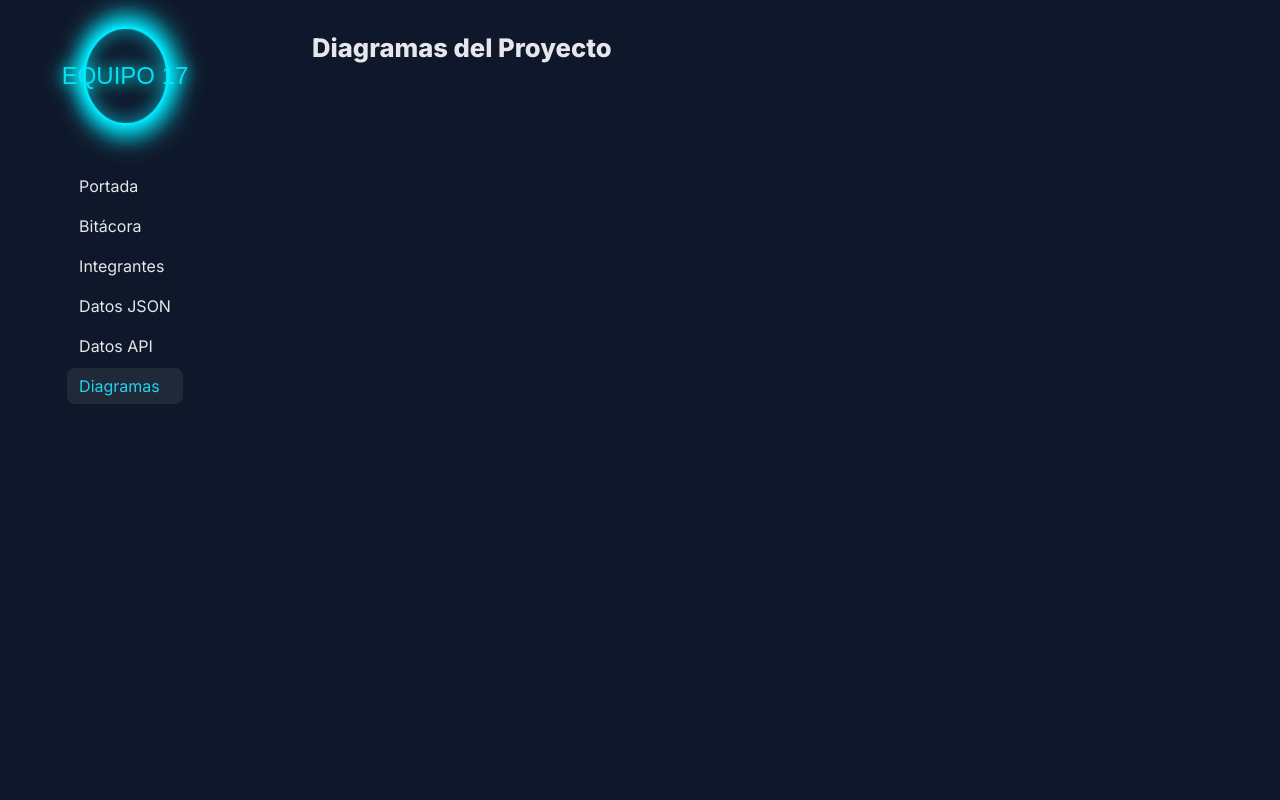
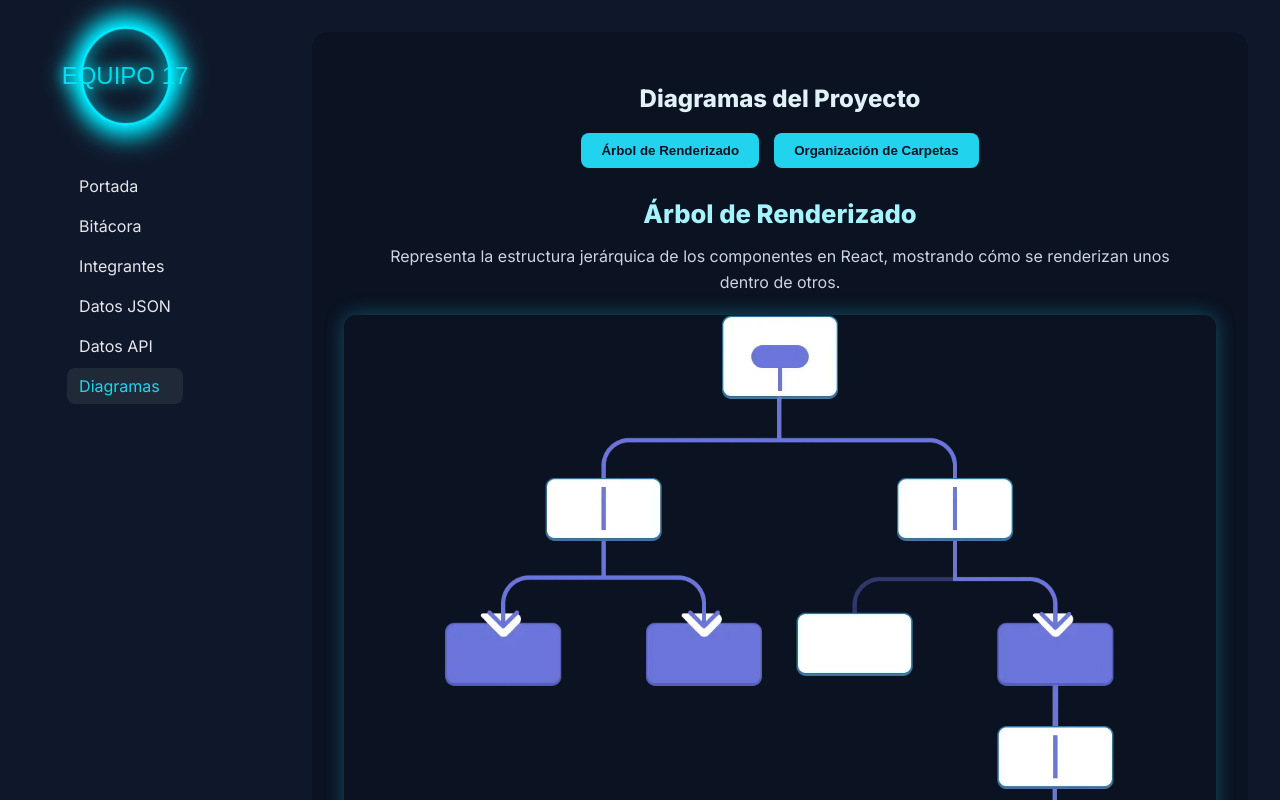
Before and after one commit to GabyA0714/TP2_React_SPA_Equipo5, a React (Vite) app: page /diagramas in a window 1280 px wide. Shown: the top 800 px of the page. Built offline with nearby package versions, Linux system fonts and the light colour scheme.

Commit message:
Diagramas estilos

```diff
--- a/src/pages/Diagramas.css
+++ b/src/pages/Diagramas.css
@@ -1,19 +1,54 @@
-.diagramContainer {
-    display: flex;
-    flex-direction: column;
-    align-items: center;
-    margin: 20px;
+.diagramas-section {
+    background-color: #0b1222;
+    padding: 2rem;
+    border-radius: 16px;
+    margin: 0 auto;
+}
+.diagramas-title {
+    text-align: center;
+    color: #e2f1f8;
+    margin-bottom: 20px;
 }
 
-.diagramImage {
+.diagramas-buttons {
+    display: flex;
+    justify-content: center;
+    gap: 15px;
+    margin-top: 20px;
+}
+.diagramas-buttons button {
+    padding: 10px 20px;
+    border: none;
+    border-radius: 8px;
+    background-color: #22d3ee;
+    color: #0b1222;
+    cursor: pointer;
+    font-weight: bold;
+
+}
+.diagramas-buttons button:hover {
+    background-color: #1fb8cc;
+}
+.diagrama-content {
+    margin-top: 30px;
+    text-align: center;
+    color: #cbd5e1;
+}
+
+.diagrama-content h2 {
+    color: #a5f3fc;
+    margin-bottom: 15px;
+}
+
+.diagrama-content p {
+    max-width: 800px;
+    margin: 0 auto 20px;
+    line-height: 1.6;
+}
+
+.diagrama-content img {
     max-width: 100%;
     height: auto;
-    margin-bottom: 20px;
-    border: 1px solid #ccc;
-    box-shadow: 2px 2px 8px rgba(0, 0, 0, 0.1);
+    border-radius: 12px;
+    box-shadow: 0 0 20px #22d3ee55;
 }
-
-.diagramCaption {
-    font-size: 1rem;
-    color: #555;
-}
--- a/src/pages/Diagramas.jsx
+++ b/src/pages/Diagramas.jsx
@@ -1,8 +1,38 @@
+import React, {useState} from 'react';
+import './Diagramas.css';
+
+const diagramasData = {
+    Arbol_Renderizado: {
+        title: "Árbol de Renderizado",
+        description: "Representa la estructura jerárquica de los componentes en React, mostrando cómo se renderizan unos dentro de otros.",
+        imageUrl: "/diagramas/jerarquia_componentes.png"
+     },
+    Organizacion_Carpetas: {
+        title: "Organización de Carpetas",
+        description: "Muestra cómo están organizados los archivos y carpetas en el proyecto, facilitando la navegación y el mantenimiento del código.",
+        imageUrl: "/diagramas/organizacion_carpetas.png"
+    }
+}
 
 export default function Diagramas() {
+    const [activeDiagram, setActiveDiagram] = useState('Arbol_Renderizado');
+    const diagram = diagramasData[activeDiagram];
   return (
-    <section>
-        <h2>Diagramas del Proyecto</h2>
+    <section className="diagramas-section">
+        <h1 className="diagramas-title">Diagramas del Proyecto</h1>
+        <div className="diagramas-buttons">
+            {Object.keys(diagramasData).map((key) => (
+                <button key={key} onClick={() => setActiveDiagram(key)}>
+                    {diagramasData[key].title}
+                </button>
+            ))}
+        </div>
+        <div className="diagrama-content">
+            <h2>{diagram.title}</h2>
+            <p>{diagram.description}</p>
+            <img src={diagram.imageUrl} alt={diagram.title} className="diagrama-image" />
+        </div>
+
     </section>
   )
 }
```
Also changed, not shown: public/diagramas/jerarquia_componentes.png (added), public/diagramas/organizacion_carpetas.png (added).
